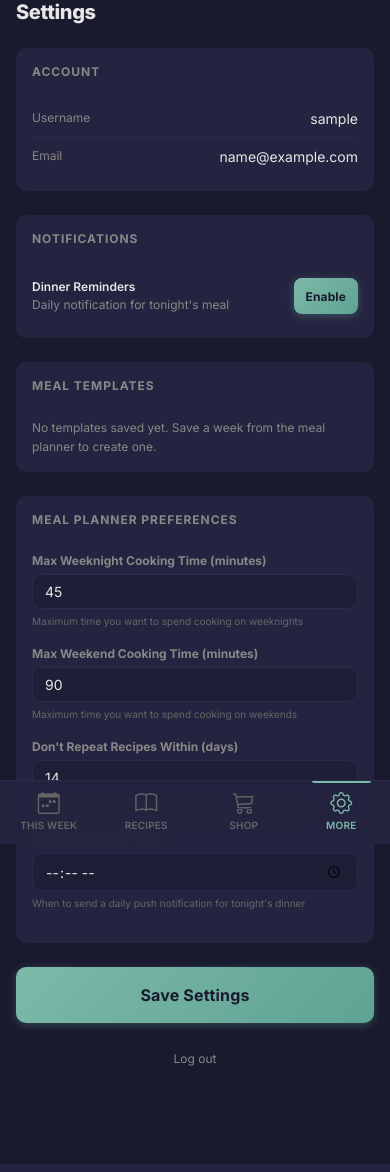
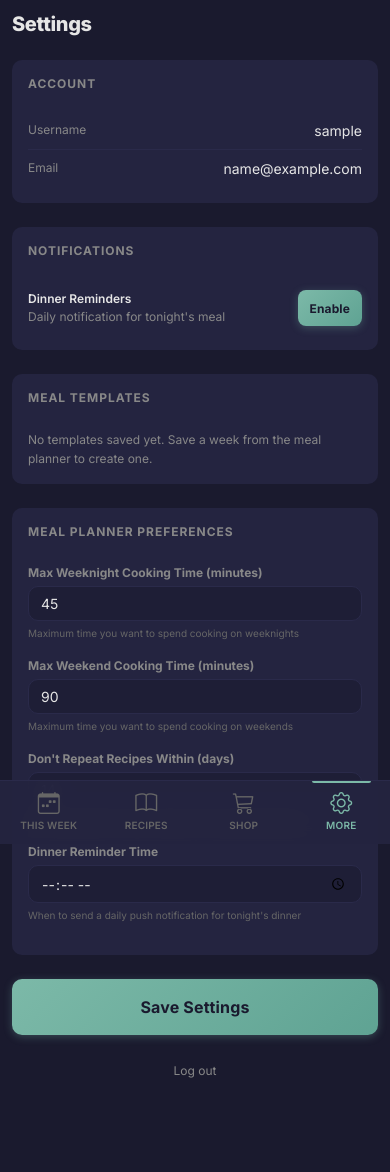
Before and after one commit to mark-goudie/meal_planner, a Django app: page /settings/ in a window 390 px wide. Run offline with Django 4.2, Linux system fonts and the light colour scheme; the visitor is signed in with stand-in values (Sample User, id 1); data comes from the database, SQL or seed files in the repository; some libraries are stand-ins or nearby versions.

Commit message:
fix: mobile viewport — remove max-width on phone, fix Safari fullscreen
Co-Authored-By: Claude Opus 4.6 (1M context) <noreply@anthropic.com>

```diff
--- a/recipes/static/recipes/css/app.css
+++ b/recipes/static/recipes/css/app.css
@@ -72,7 +72,7 @@
 html {
   scroll-behavior: smooth;
   -webkit-text-size-adjust: 100%;
-  height: -webkit-fill-available;
+  height: 100%;
 }
 
 body {
@@ -83,9 +83,10 @@ body {
   line-height: 1.5;
   -webkit-font-smoothing: antialiased;
   -moz-osx-font-smoothing: grayscale;
-  min-height: 100dvh;
-  min-height: -webkit-fill-available;
+  height: 100%;
   overflow-x: hidden;
+  overflow-y: auto;
+  -webkit-overflow-scrolling: touch;
 }
 
 .main-content {
@@ -178,22 +179,19 @@ small {
    4. SCREEN CONTAINER
    ============================================================ */
 .screen {
-  max-width: 500px;
+  width: 100%;
   margin: 0 auto;
-  padding: var(--space-lg);
-  padding-top: env(safe-area-inset-top, var(--space-lg));
-  padding-bottom: calc(var(--nav-height) + env(safe-area-inset-bottom, 0px) + var(--space-lg));
-  padding-left: max(var(--space-lg), env(safe-area-inset-left));
-  padding-right: max(var(--space-lg), env(safe-area-inset-right));
+  padding: var(--space-md);
+  padding-top: max(var(--space-md), env(safe-area-inset-top));
+  padding-bottom: calc(var(--nav-height) + env(safe-area-inset-bottom, 0px) + var(--space-md));
+  padding-left: max(var(--space-md), env(safe-area-inset-left));
+  padding-right: max(var(--space-md), env(safe-area-inset-right));
   min-height: 100dvh;
+  min-height: -webkit-fill-available;
 }
 
 .screen--no-nav {
   padding-bottom: var(--space-2xl);
-}
-
-.main-content {
-  position: relative;
 }
 
 /* ============================================================
@@ -1837,6 +1835,7 @@ body.light-mode .cook-step-number {
     max-width: 600px;
     padding: var(--space-xl);
     padding-bottom: calc(var(--nav-height) + var(--space-xl));
+    min-height: 100dvh;
   }
 
   .week-grid {
```
